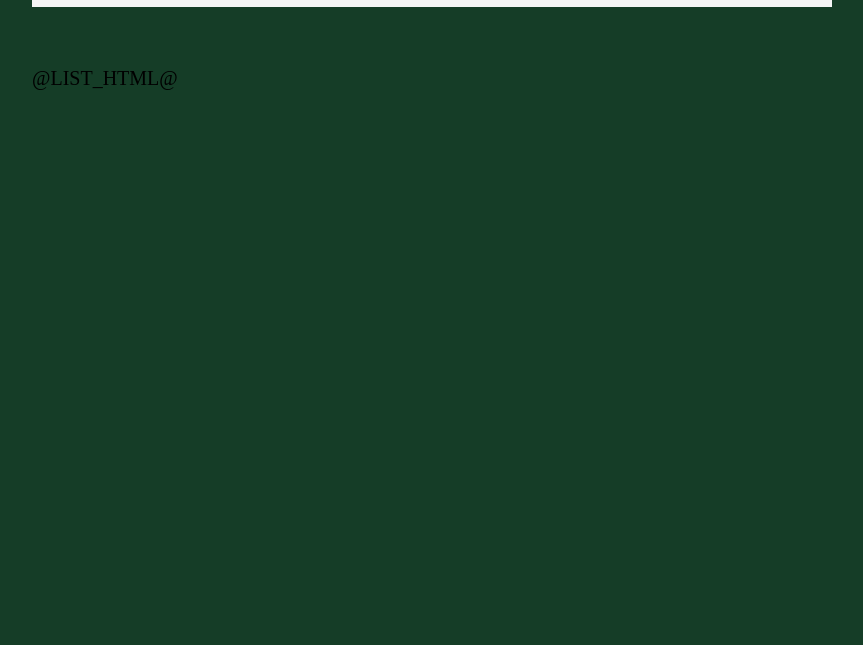
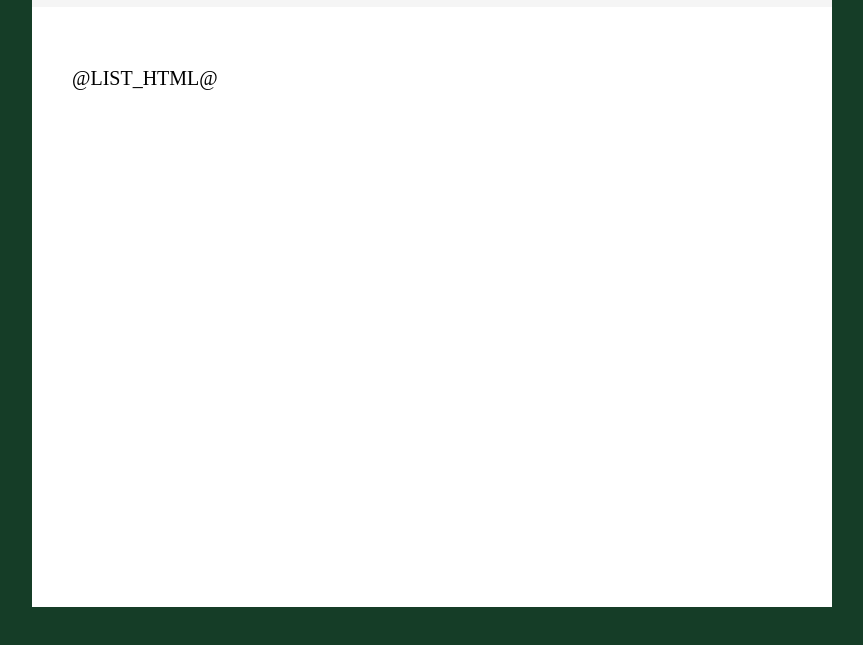
Before and after one commit to YUxiangLuo/producex, a plain HTML site: page pages/index.html in a window 1280 px wide. Shown: the part 133-778 px from the top of the page, without its empty margins (208-1071 px from the left). Drawn offline with Linux system fonts and the light colour scheme; a web font is replaced by a local one.

Commit message:
change index style

```diff
--- a/public/css/global.css
+++ b/public/css/global.css
@@ -17,9 +17,9 @@ body {
     display: flex;
     flex-direction: column;
     align-items: center;
-    min-height: 100vh;
+    height: 100vh;
     width: 100vw;
-    overflow-y: auto;
+    overflow-y: scroll;
 }
 
 @media screen and (max-width: 600px) { /* small devices, cascade to normal body css */
@@ -54,4 +54,5 @@ a#logo-text:hover {
 header img {
     width: 3rem;
     height: 3rem;
+    display: block;
 }
--- a/public/css/index.css
+++ b/public/css/index.css
@@ -1,4 +1,6 @@
 #articles-list {
+    flex: 1;
+    overflow-y: auto;
     width: 100%;
     max-width: 40rem;
     display: flex;
@@ -6,6 +8,8 @@
     align-items: flex-start;
     padding-top: 3rem;
     padding-bottom: 5rem;
+    background-color: white;
+    padding-left: 2rem;
 }
 
 @media screen and (max-width: 600px) {
@@ -15,5 +19,5 @@
 }
 
 #articles-list a {
-    color: white;
+    /* color: black; */
 }
```
